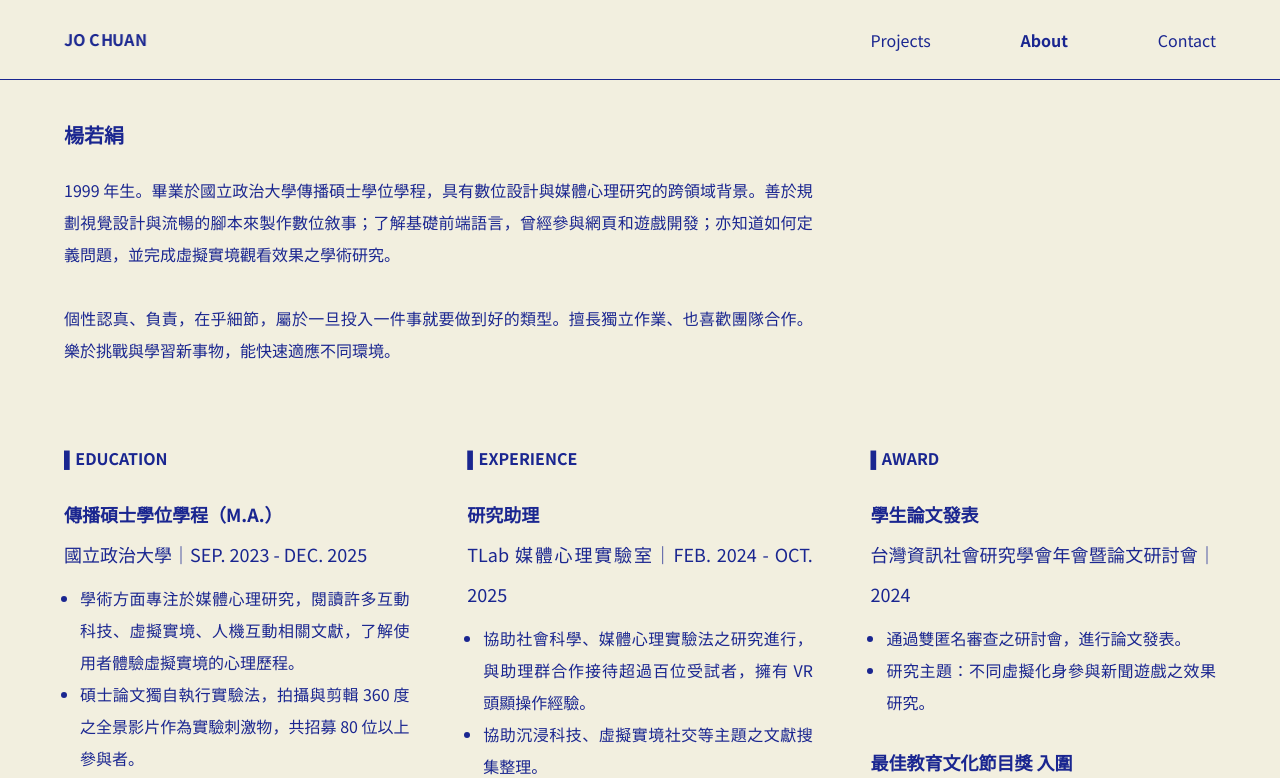
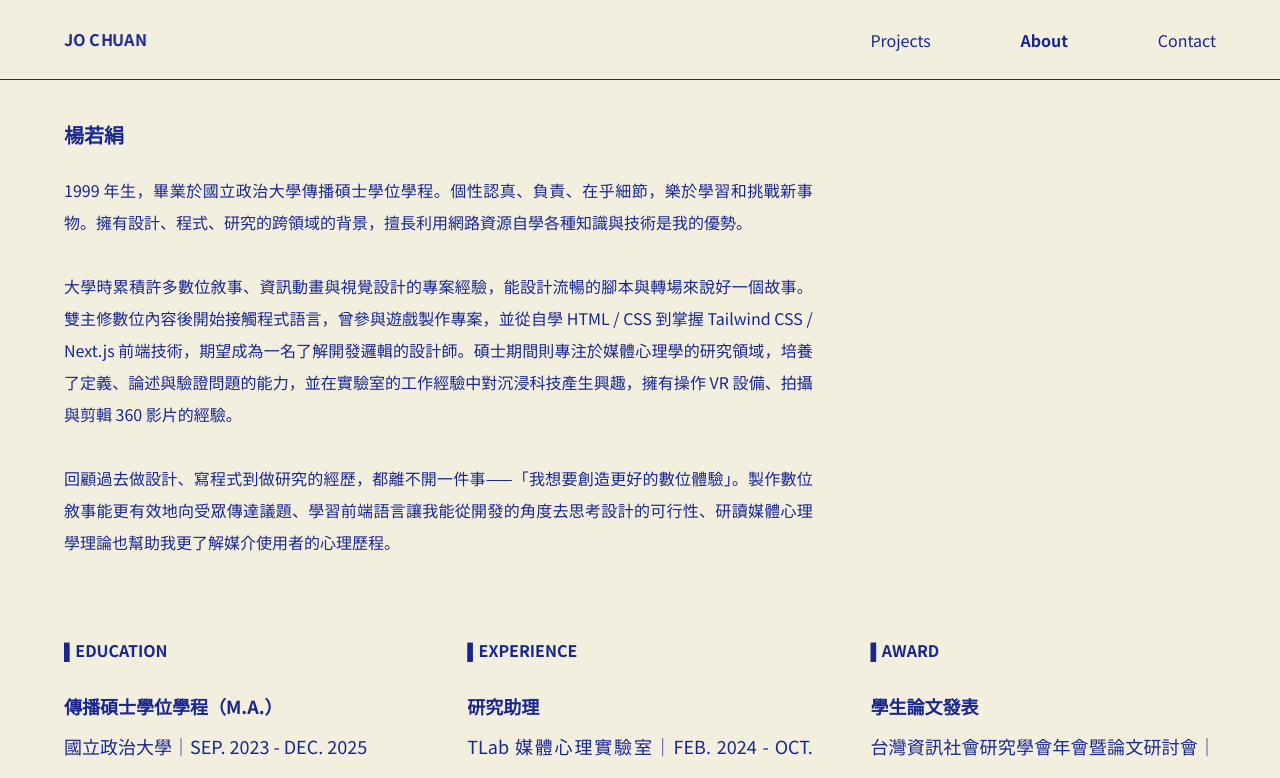
Before and after one commit to jochuany/jo-chuan-portfolio, a Next.js app: page /about in a window 1280 px wide. Shown: the top 778 px of the page. Built offline with nearby package versions, Linux system fonts and the light colour scheme.

Commit message:
edit about
20251219

```diff
--- a/src/app/about/page.js
+++ b/src/app/about/page.js
@@ -83,8 +83,9 @@ export default function About() {
             </div>
 
             <div className="w-full font-medium text-[16px] leading-8 text-justify mb-6">
-              1999 年生。畢業於國立政治大學傳播碩士學位學程，具有數位設計與媒體心理研究的跨領域背景。善於規劃視覺設計與流暢的腳本來製作數位敘事；了解基礎前端語言，曾經參與網頁和遊戲開發；亦知道如何定義問題，並完成虛擬實境觀看效果之學術研究。<br /><br />
-              個性認真、負責，在乎細節，屬於一旦投入一件事就要做到好的類型。擅長獨立作業、也喜歡團隊合作。樂於挑戰與學習新事物，能快速適應不同環境。
+              1999 年生，畢業於國立政治大學傳播碩士學位學程。個性認真、負責、在乎細節，樂於學習和挑戰新事物。擁有設計、程式、研究的跨領域的背景，擅長利用網路資源自學各種知識與技術是我的優勢。<br /><br />
+              大學時累積許多數位敘事、資訊動畫與視覺設計的專案經驗，能設計流暢的腳本與轉場來說好一個故事。雙主修數位內容後開始接觸程式語言，曾參與遊戲製作專案，並從自學 HTML / CSS 到掌握 Tailwind CSS / Next.js 前端技術，期望成為一名了解開發邏輯的設計師。碩士期間則專注於媒體心理學的研究領域，培養了定義、論述與驗證問題的能力，並在實驗室的工作經驗中對沉浸科技產生興趣，擁有操作 VR 設備、拍攝與剪輯 360 影片的經驗。<br /><br />
+              回顧過去做設計、寫程式到做研究的經歷，都離不開一件事——「我想要創造更好的數位體驗」。製作數位敘事能更有效地向受眾傳達議題、學習前端語言讓我能從開發的角度去思考設計的可行性、研讀媒體心理學理論也幫助我更了解媒介使用者的心理歷程。
             </div>
           </div>
 
```
